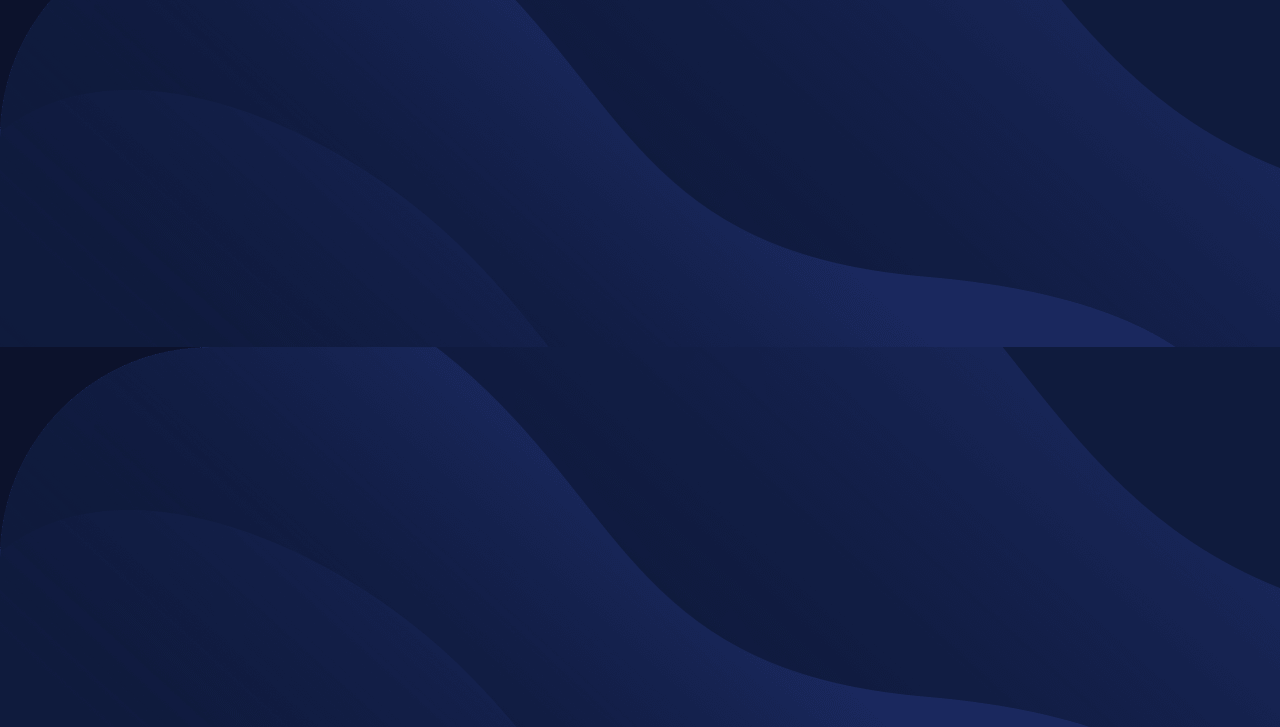
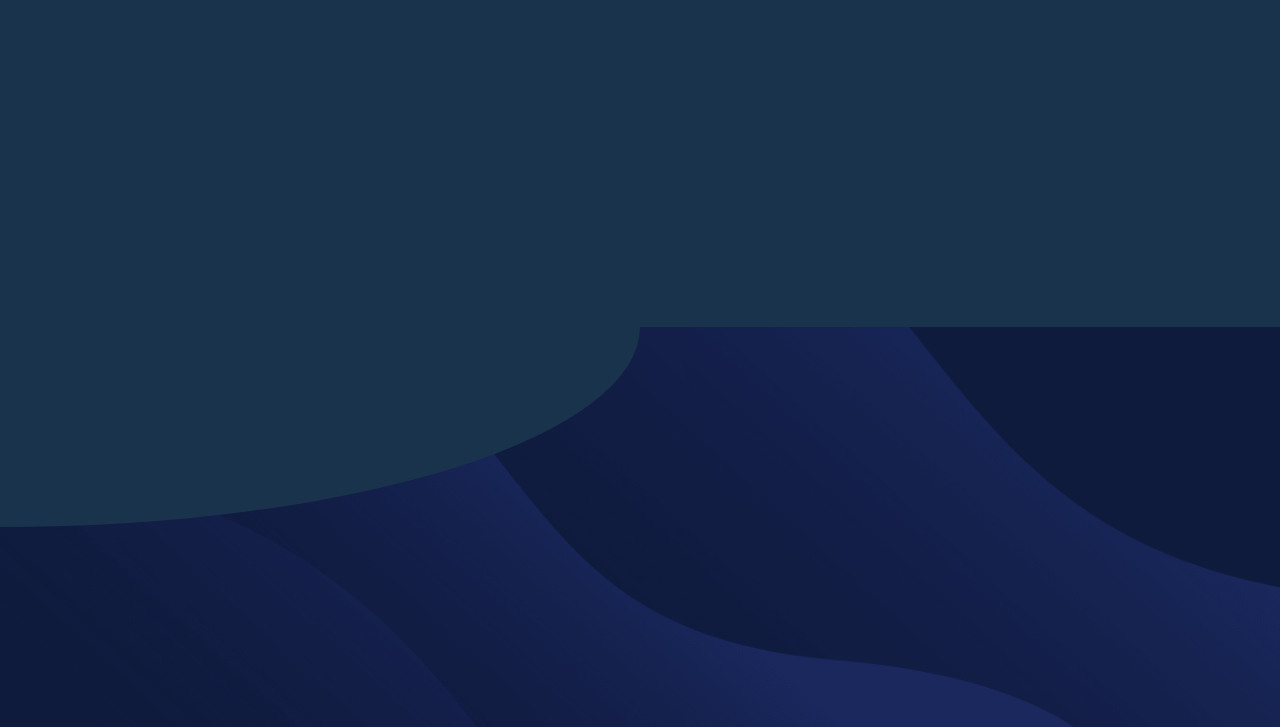
Before and after one commit to Harika004/Fylo-Page, a plain HTML site: page public/index.html in a window 1280 px wide. Shown: the part 73-800 px from the top of the page. Drawn offline with Linux system fonts and the light colour scheme.

Commit message:
initial commit

```diff
--- a/public/index.css
+++ b/public/index.css
@@ -1,5 +1,40 @@
-body{
-    background-color: hsl(229, 57%, 11%);
-    background-image: url("./assets/bg-desktop.png");
-    background-size: auto;
+body {
+    height: 100vh;
+    margin: 0;
+    display: flex;
+    flex-direction: column;
 }
+
+.top-half {
+    flex: 1;
+    background-color: hsl(210, 50%, 20%);
+}
+
+.bottom-half {
+    flex: 1;
+    background: url('./assets/bg-desktop.png') center/cover no-repeat;
+    position: relative;
+    overflow: hidden;
+}
+
+/* Creating the curved effect */
+.bottom-half::before {
+    content: "";
+    position: absolute;
+    top: -50%;
+    left: -50%;
+    width: 100%;
+    height: 100%;
+    background: hsl(210, 50%, 20%);
+    border-radius: 50%;
+}
+
+
+
+/* .item-1{
+    background-color: hsl(228, 56%, 26%);
+    height:200px;
+    width:350px;
+    text-align:center;
+    border-top-right-radius:100px;
+} */
--- a/public/index.html
+++ b/public/index.html
@@ -7,6 +7,8 @@
     <link rel="stylesheet" href="index.css"/>
 </head>
 <body>
-    <h1>Smth s=elsekdkdskk</h1>
+    <div class="top-half"></div>
+    <div class="bottom-half"></div>
 </body>
+
 </html>
```
